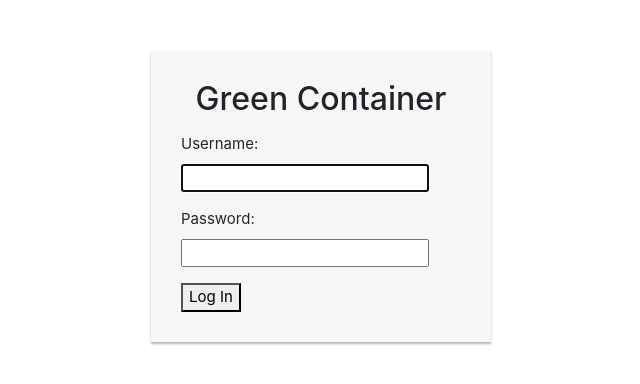
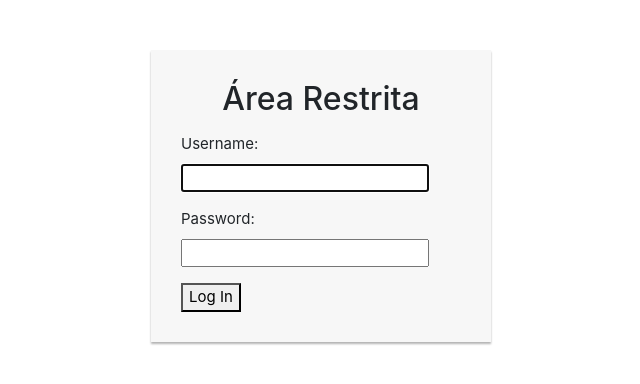
Before and after one commit to guidias1212/projeto-integrador-III, a Django app: page /management/login/ in a window 1280 px wide. Shown: the top 384 px of the page, without its empty margins (319-959 px from the left). Run offline with Django 3.2, Linux system fonts and the light colour scheme; some libraries are stand-ins or nearby versions.

Commit message:
Alterando o titulo da pagina de login

```diff
--- a/cardapio/cardapio_virtual/templates/registration/login.html
+++ b/cardapio/cardapio_virtual/templates/registration/login.html
@@ -37,7 +37,7 @@
 <body>
 <div class="login-form">
     <form method="post">
-        <h2 class="text-center">Green Container</h2>
+        <h2 class="text-center">Área Restrita</h2>
         {% csrf_token %}
         {{ form.as_p }}
         <button type="submit">Log In</button>
```
Also changed, not shown: README.md, cardapio/cardapio_virtual/migrations/0001_initial.py (added), cardapio/cardapio_virtual/migrations/__init__.py (added).
